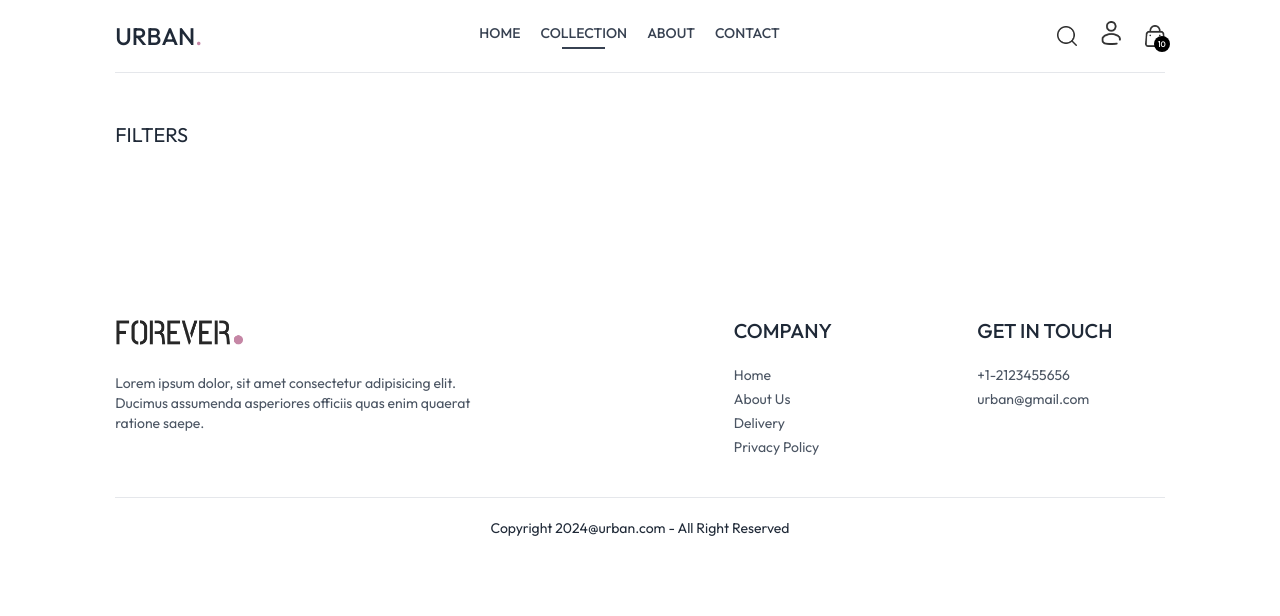
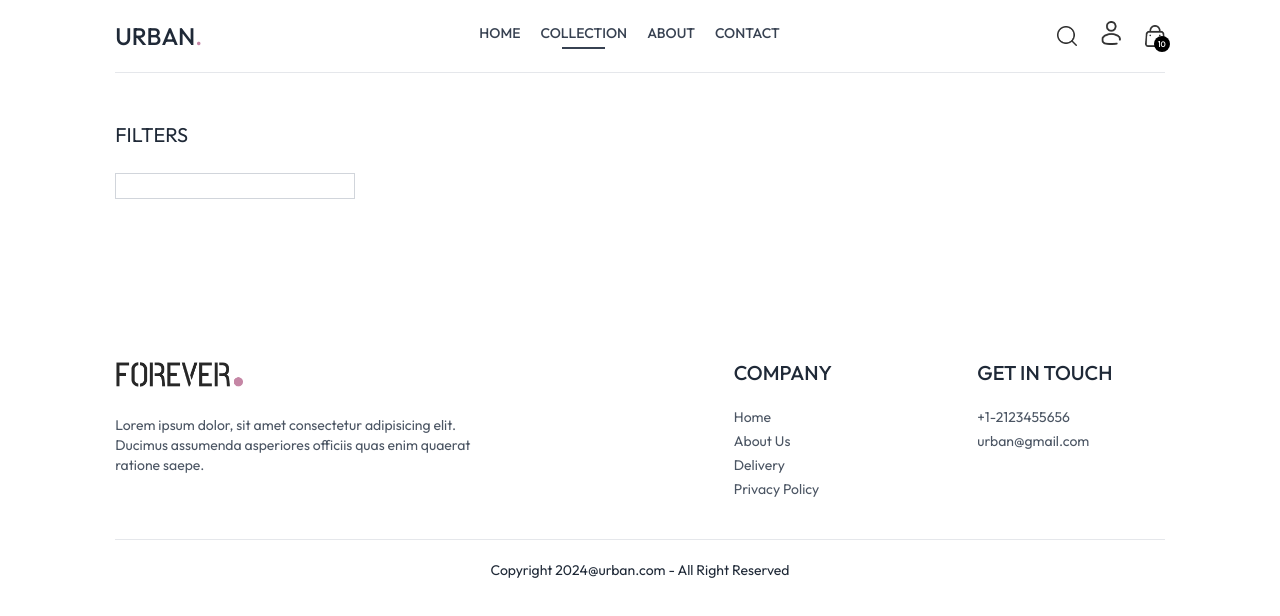
Before and after one commit to ashrafultusar/urban-frontend, a React (Vite) app in the folder urban-frontend/: page /collection in a window 1280 px wide. Shown: the top 616 px of the page. Built offline with nearby package versions, Linux system fonts and the light colour scheme.

Commit message:
added collection page filter design

```diff
--- a/urban-frontend/src/pages/Collection.jsx
+++ b/urban-frontend/src/pages/Collection.jsx
@@ -1,8 +1,11 @@
-import React, { useContext } from 'react';
+import React, { useContext, useState } from 'react';
 import { ShopContext } from '../context/ShopContex';
 
 const Collection = () => {
     const { products } = useContext(ShopContext)
+const [showFilter,setShowFilter]=useState(false)
+
+
     console.log(products);
     return (
         <div className='flex flex-col sm:flex-row gap-1 sm:gap-10 pt-10 border-t'>
@@ -10,7 +13,10 @@ const Collection = () => {
             {/* filter option code */}
             <div className='min-w-60'>
                 <p  className="my-2 text-xl flex items-center cursor-pointer gap-2">FILTERS</p>
+                {/* category filter */}
+                <div className={`border border-gray-300 pl-5 py-3 mt-6 ${showFilter?'':"hidden"} sm:block`}>
 
+                </div>
 </div>
         </div>
     );
```
